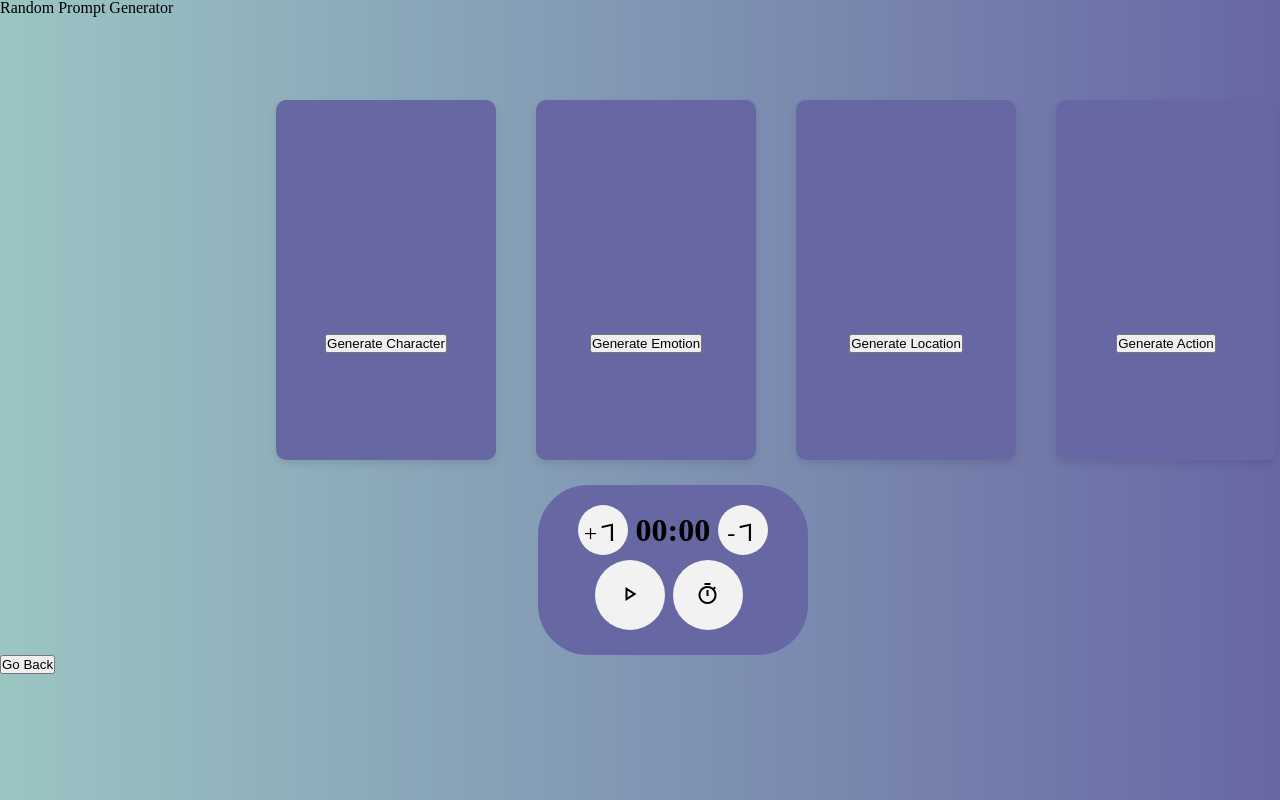
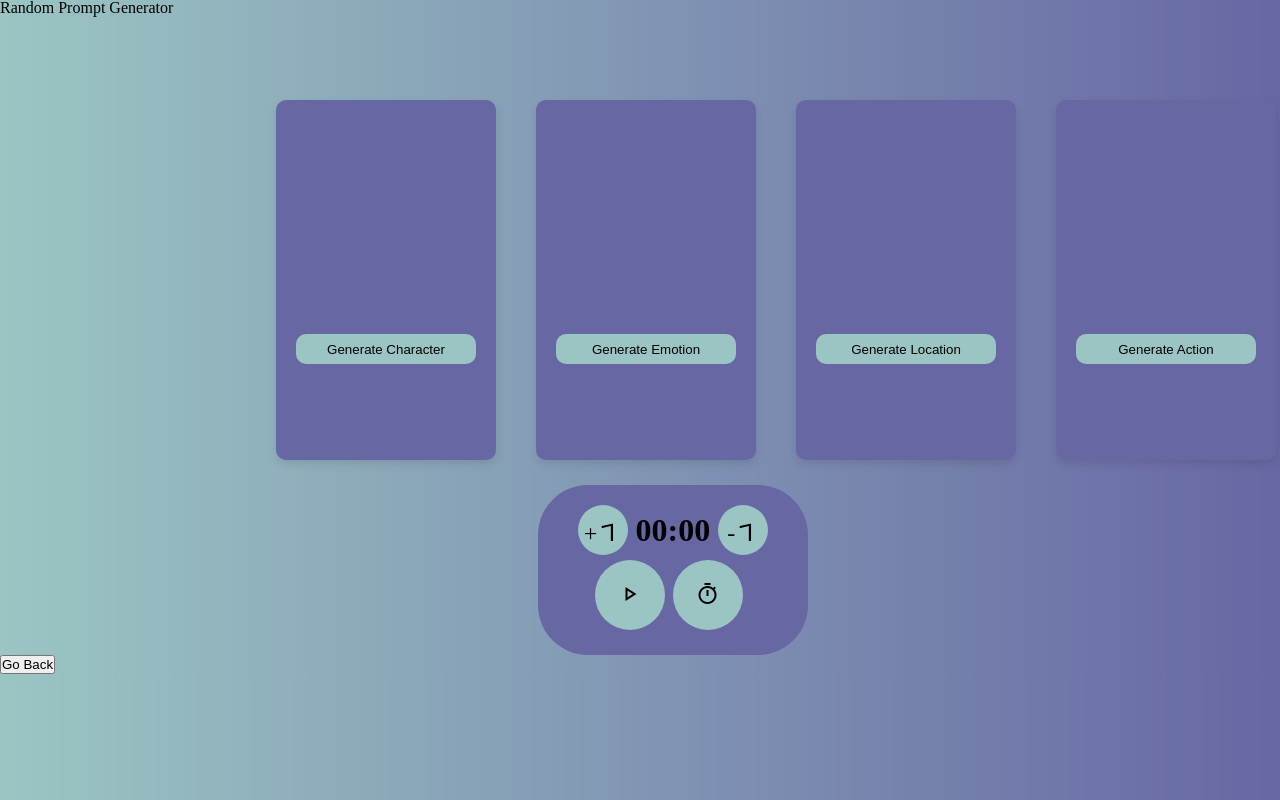
Before and after one commit to gojekarthik/cypher, a plain HTML site: page plotprompt.html in a window 1280 px wide. Drawn offline with nearby package versions, Linux system fonts and the light colour scheme.

Commit message:
added some css

```diff
--- a/plotprompt.css
+++ b/plotprompt.css
@@ -64,8 +64,7 @@ body {
 .timer_ele_btn{
     border: none;
     border-radius: 50%;
-    background-color: #f2f2f2;
-
+    background-color: #9bc5c3
 }
 .timer_ele_btn:hover{
     background-color: #322F34;
@@ -87,3 +86,17 @@ body {
     height: 50px;
     width: 50px;
 }
+
+.generate-button{
+ background-color: #9bc5c3;
+ height: 30px;
+ width: 180px;
+ border: none;
+ border-radius: 10px;
+}
+
+.generate-button:hover{
+    background-color: #322F34;
+    color: #f2f2f2;
+    transform: scale(1.2);
+}
```
Also changed, not shown: plotprompt.html (+1 -1 lines).
